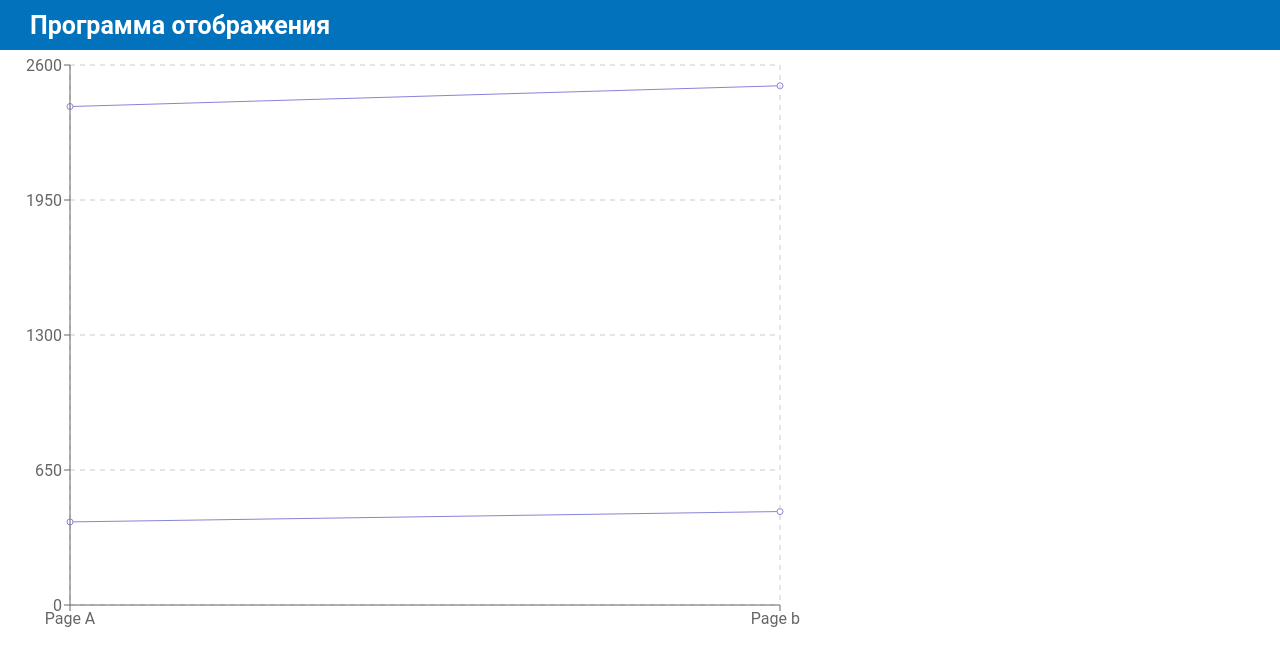
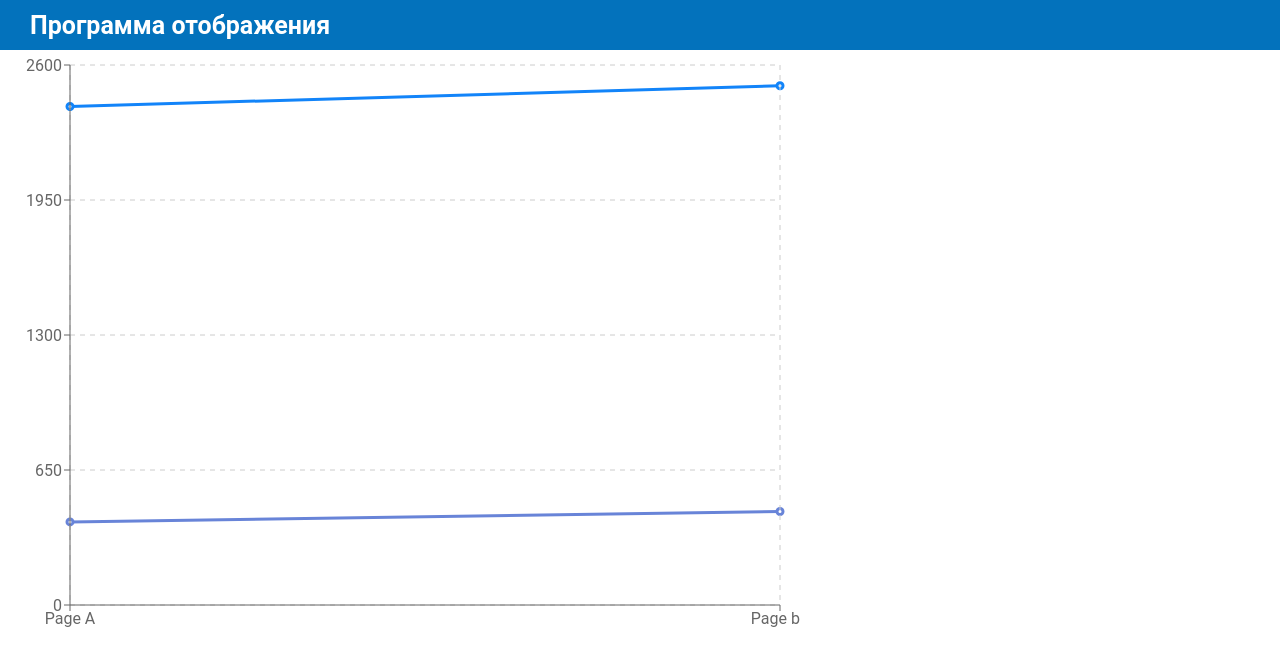
Before and after one commit to Elena-Cake/aspos-display, a React (Create React App) app: page /test in a window 1280 px wide. Shown: the top 666 px of the page. Built offline with nearby package versions, Linux system fonts and the light colour scheme.

Commit message:
add chart test

```diff
--- /dev/null
+++ b/src/components/FuncState/Chart.tsx/Chart.tsx
@@ -0,0 +1,26 @@
+import React from 'react'
+import { LineChart, Line, CartesianGrid, XAxis, YAxis, Tooltip } from 'recharts';
+
+const dataTest = [{ name: 'Page A', uv: 400, pv: 2400 }, { name: 'Page b', uv: 450, pv: 2500 }];
+type dataType = typeof dataTest
+
+const Chart = () => {
+    const [data, setData] = React.useState([] as dataType)
+
+    React.useEffect(() => {
+        setData(dataTest)
+    }, [])
+
+    return (
+        <LineChart width={800} height={600} data={data} margin={{ top: 15, right: 20, bottom: 15, left: 10 }}>
+            <Line type="monotone" dataKey="uv" stroke="#6884d8" strokeWidth={3} />
+            <Line type="monotone" dataKey="pv" stroke="#1284f9" strokeWidth={3} />
+            <CartesianGrid stroke="#ccc" strokeDasharray="5 5" />
+            <XAxis dataKey="name" />
+            <YAxis />
+            <Tooltip />
+        </LineChart>
+    )
+}
+
+export default Chart
--- a/src/components/FuncState/FuncState.tsx
+++ b/src/components/FuncState/FuncState.tsx
@@ -1,20 +1,12 @@
 import React from 'react'
-import { LineChart, Line, CartesianGrid, XAxis, YAxis, Tooltip } from 'recharts';
+import Chart from './Chart.tsx/Chart'
 
-const data = [{ name: 'Page A', uv: 400, pv: 2400, amt: 2400 }, { name: 'Page b', uv: 450, pv: 2500, amt: 2200 }];
 
 const FuncState = () => {
-    const plotRef = React.useRef(null)
+
 
     return (
-        <LineChart width={800} height={600} data={data} margin={{ top: 15, right: 20, bottom: 15, left: 10 }}>
-            <Line type="monotone" dataKey="uv" stroke="#8884d8" />
-            <Line type="monotone" dataKey="pv" stroke="#8884d8" />
-            <CartesianGrid stroke="#ccc" strokeDasharray="5 5" />
-            <XAxis dataKey="name" />
-            <YAxis />
-            <Tooltip />
-        </LineChart>
+        <Chart />
     )
 }
 
```
